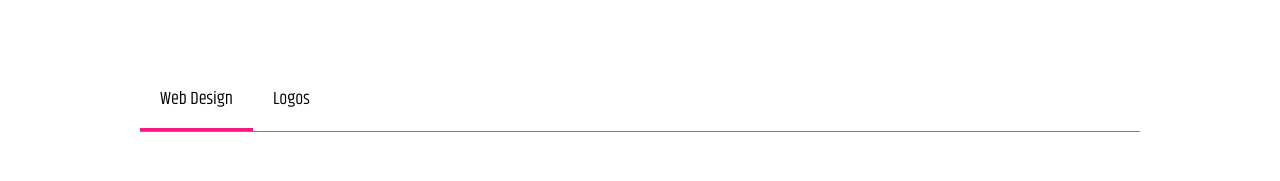
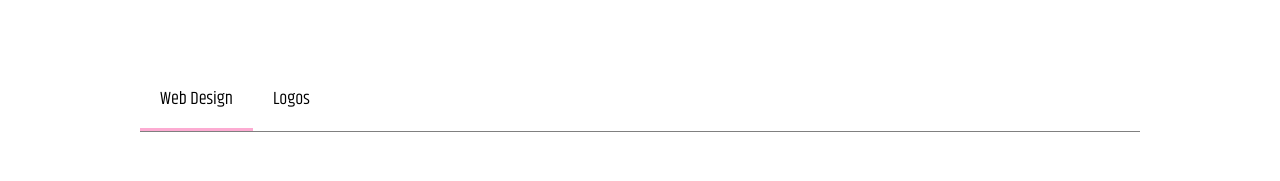
Before and after one commit to DionysisP/Portfolio, a React (Create React App) app: page /portfolio in a window 1280 px wide. In both pictures the pointer is over the item "Web Design". Shown: the part 249-430 px from the top of the page. Built offline with nearby package versions, Linux system fonts and the light colour scheme.

Commit message:
minor change

```diff
--- a/src/style/Portfolio.module.css
+++ b/src/style/Portfolio.module.css
@@ -10,6 +10,10 @@
   text-transform: capitalize;
   padding: 15px 20px;
   cursor: pointer;
+}
+
+.projectList li:hover {
+  border-bottom: 3px solid #f817835c;
 }
 
 .active {
--- a/src/style/Portfolio.module.sass
+++ b/src/style/Portfolio.module.sass
@@ -9,6 +9,9 @@
     text-transform: capitalize
     padding: 15px 20px
     cursor: pointer
+
+.projectList li:hover
+    border-bottom: 3px solid #f817835c
 
 .active
     padding-bottom: 6px
```
Also changed, not shown: 1 other file (tests, documents, lock files or other folders).
